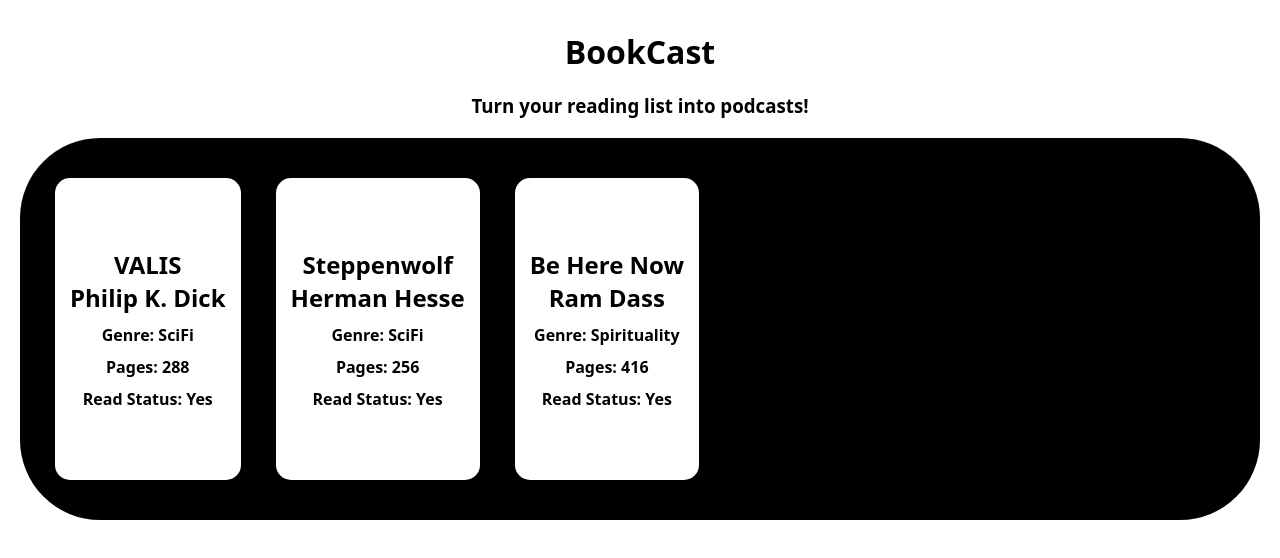
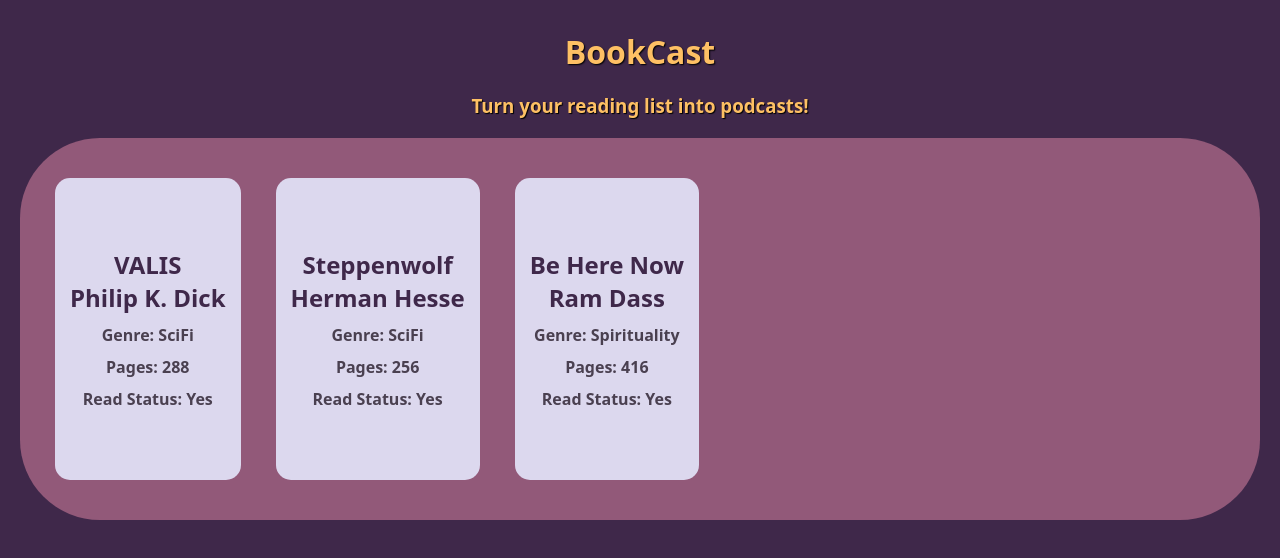
Before and after one commit to BeingIsBecoming/library, a plain HTML site: page index.html in a window 1280 px wide. Drawn offline with Linux system fonts and the light colour scheme.

```diff
--- a/styles.css
+++ b/styles.css
@@ -1,6 +1,10 @@
 * {
     margin: 0;
     font-family: system-ui, -apple-system, BlinkMacSystemFont, sans-serif
+}
+
+body {
+    background-color: rgb(63, 40, 74);
 }
 
 h1, h2, h3, p {
@@ -10,19 +14,27 @@
 h1 {
     margin-top: 30px;
     margin-bottom: 20px;
+    color: rgb(254,192,100);
+    text-shadow: 1px 1px 1.5px black;
 }
 
 h2 {
     font-weight: 700;
 }
 
+h3 {
+    color: rgb(254,192,100);
+    text-shadow: 1px 1px 1px black;
+}
+
 p {
     font-weight: 700;
     margin-top: 10px;
+    color: rgb(74, 64, 80);
 }
 
 .books-wrapper {
-    background-color: rgb(0, 0, 0);
+    background-color: rgb(146,89,121);
     /* width: 100vw; */
     display: flex;
     margin: 20px;
@@ -41,6 +53,7 @@
     padding: 70px;
     padding-left: 15px;
     padding-right: 15px;
-    background-color:rgb(255, 255, 255);
+    background-color:rgb(220, 216, 238);
+    color: rgb(63, 40, 74);
     border-radius: 15px;
 }
```
Also changed, not shown: script.js (+4 -3 lines).
